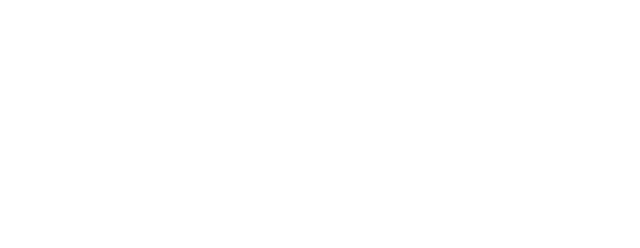
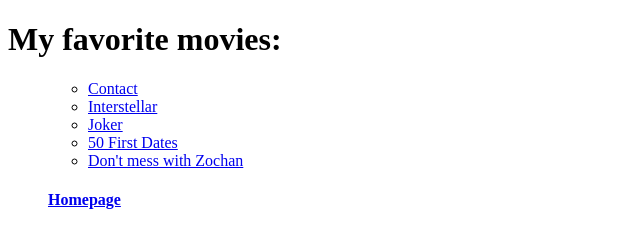
Before and after one commit to pqubacki/links_and_images, a plain HTML site: page pages/movies.html in a window 1280 px wide. Shown: the whole page, without its empty margins (0-640 px from the left). Drawn offline with Linux system fonts and the light colour scheme.

Commit message:
Added movies list

```diff
--- a/pages/movies.html
+++ b/pages/movies.html
@@ -6,5 +6,16 @@
     <meta name="viewport" content="width=device-width, initial-scale=1.0" />
     <title>Document</title>
   </head>
-  <body></body>
+  <body>
+    <h1>My favorite movies:</h1>
+<ol>
+    <ul>
+        <li><a href="https://www.imdb.com/title/tt0118884/" target=_blank>Contact</a></li>
+        <li><a href="https://www.imdb.com/title/tt0816692/" target=_blank>Interstellar</a></li>
+        <li><a href="https://www.imdb.com/title/tt7286456/" target=_blank>Joker</a></li>
+        <li><a href="https://www.imdb.com/title/tt0343660/" target=_blank>50 First Dates</a></li>
+        <li><a href="https://www.imdb.com/title/tt0960144/" target=_blank>Don't mess with Zochan</a></li>
+    </ul>
+    <h4><a href="../index.html">Homepage</a></h4>
+  </body>
 </html>
```
Also changed, not shown: pages/books.html (+2 -3 lines), pages/hobbies.html (+2 -2 lines).
